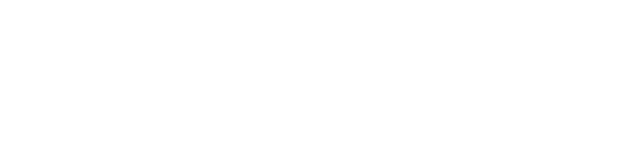
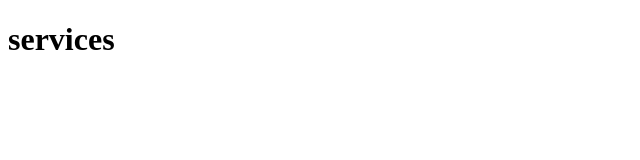
Before and after one commit to melketesfay/git-workshop, a plain HTML site: page services.html in a window 1280 px wide. Shown: the whole page, without its empty margins (0-640 px from the left). Drawn offline with Linux system fonts and the light colour scheme.

Commit message:
added h1 tag inside services.html

```diff
--- a/services.html
+++ b/services.html
@@ -5,5 +5,7 @@
     <meta name="viewport" content="width=device-width, initial-scale=1.0" />
     <title>servicesgit</title>
   </head>
-  <body></body>
+  <body>
+    <h1>services</h1>
+  </body>
 </html>
```
